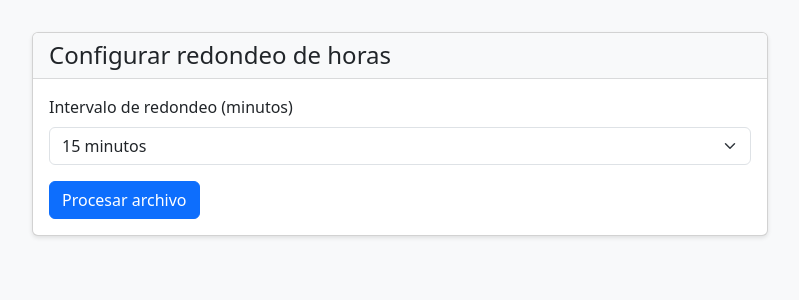
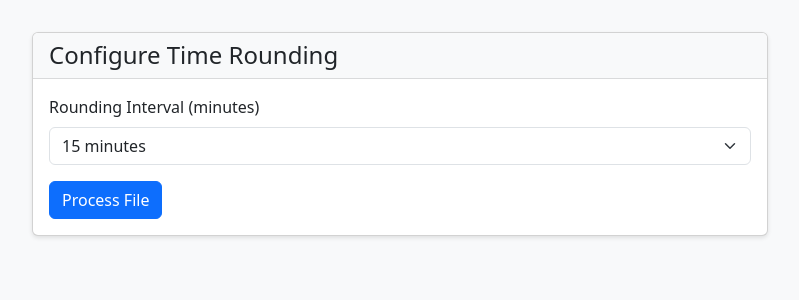
Before and after one commit to BernaValdivieso/simple-clock-app, a Flask app: page /process/1 in a window 1280 px wide. Shown: the part 56-356 px from the top of the page, without its empty margins (240-1039 px from the left). Run offline with Flask 3, Linux system fonts and the light colour scheme.

Commit message:
fix: translate to english

```diff
--- a/app/routes.py
+++ b/app/routes.py
@@ -12,15 +12,15 @@ def index():
 @main_bp.route('/upload', methods=['POST'])
 def upload_file():
     if 'clock_ins_file' not in request.files:
-        flash('No se seleccionó ningún archivo', 'error')
+        flash('No file selected', 'error')
         return redirect(url_for('main.index'))
 
     clock_ins_file = request.files['clock_ins_file']
     if clock_ins_file.filename == '':
-        flash('No se seleccionó ningún archivo', 'error')
+        flash('No file selected', 'error')
         return redirect(url_for('main.index'))
 
-    # Guardar el archivo
+    # Save the file
     filepath = os.path.join(current_app.config['UPLOAD_FOLDER'], clock_ins_file.filename)
     clock_ins_file.save(filepath)
 
@@ -32,41 +32,41 @@ def process_file(filename):
         return render_template('process.html', filename=filename)
 
     try:
-        # Obtener el intervalo de redondeo
+        # Get rounding interval
         interval = int(request.form.get('interval', 15))
 
-        # Leer el archivo de la hoja específica
+        # Read file from specific sheet
         filepath = os.path.join(current_app.config['UPLOAD_FOLDER'], filename)
         df = pd.read_excel(filepath, sheet_name='9. Payroll')
 
-        # Procesar los tiempos
+        # Process times
         df_processed = process_clock_times(df, interval)
 
-        # Guardar el archivo procesado con columnas ajustadas
+        # Save processed file with adjusted columns
         output_filename = f'processed_{filename}'
         output_path = os.path.join(current_app.config['PROCESSED_FOLDER'], output_filename)
 
-        # Crear un ExcelWriter
+        # Create ExcelWriter
         with pd.ExcelWriter(output_path, engine='openpyxl') as writer:
-            # Escribir el DataFrame
+            # Write DataFrame
             df_processed.to_excel(writer, index=False, sheet_name='Sheet1')
 
-            # Obtener la hoja de trabajo
+            # Get worksheet
             worksheet = writer.sheets['Sheet1']
 
-            # Ajustar el ancho de las columnas
+            # Adjust column widths
             for idx, col in enumerate(df_processed.columns):
-                # Obtener la longitud máxima del contenido de la columna
+                # Get maximum content length
                 max_length = max(
-                    df_processed[col].astype(str).apply(len).max(),  # longitud del contenido
-                    len(str(col))  # longitud del nombre de la columna
+                    df_processed[col].astype(str).apply(len).max(),  # content length
+                    len(str(col))  # column name length
                 )
-                # Ajustar el ancho de la columna (agregar un poco de espacio extra)
+                # Adjust column width (add some extra space)
                 worksheet.column_dimensions[chr(65 + idx)].width = max_length + 2
 
         return redirect(url_for('main.download_file', filename=output_filename))
     except Exception as e:
-        flash(f'Error al procesar el archivo: {str(e)}', 'error')
+        flash(f'Error processing file: {str(e)}', 'error')
         return redirect(url_for('main.index'))
 
 @main_bp.route('/download/<filename>')
--- a/templates/base.html
+++ b/templates/base.html
@@ -1,5 +1,5 @@
 <!DOCTYPE html>
-<html lang="es">
+<html lang="en">
 <head>
     <meta charset="UTF-8">
     <meta name="viewport" content="width=device-width, initial-scale=1.0">
--- a/templates/process.html
+++ b/templates/process.html
@@ -1,28 +1,28 @@
 {% extends "base.html" %}
 
-{% block title %}Procesar archivo - Simple Clock App{% endblock %}
+{% block title %}Process File - Simple Clock App{% endblock %}
 
 {% block content %}
 <div class="row justify-content-center">
     <div class="col-md-8">
         <div class="card">
             <div class="card-header">
-                <h4 class="mb-0">Configurar redondeo de horas</h4>
+                <h4 class="mb-0">Configure Time Rounding</h4>
             </div>
             <div class="card-body">
                 <form action="{{ url_for('main.process_file', filename=filename) }}" method="post">
                     <div class="mb-3">
-                        <label for="interval" class="form-label">Intervalo de redondeo (minutos)</label>
+                        <label for="interval" class="form-label">Rounding Interval (minutes)</label>
                         <select class="form-select" id="interval" name="interval" required>
-                            <option value="5">5 minutos</option>
-                            <option value="10">10 minutos</option>
-                            <option value="15" selected>15 minutos</option>
-                            <option value="30">30 minutos</option>
-                            <option value="60">60 minutos</option>
+                            <option value="5">5 minutes</option>
+                            <option value="10">10 minutes</option>
+                            <option value="15" selected>15 minutes</option>
+                            <option value="30">30 minutes</option>
+                            <option value="60">60 minutes</option>
                         </select>
                     </div>
 
-                    <button type="submit" class="btn btn-primary">Procesar archivo</button>
+                    <button type="submit" class="btn btn-primary">Process File</button>
                 </form>
             </div>
         </div>
```
Also changed, not shown: templates/index.html (+5 -5 lines).
